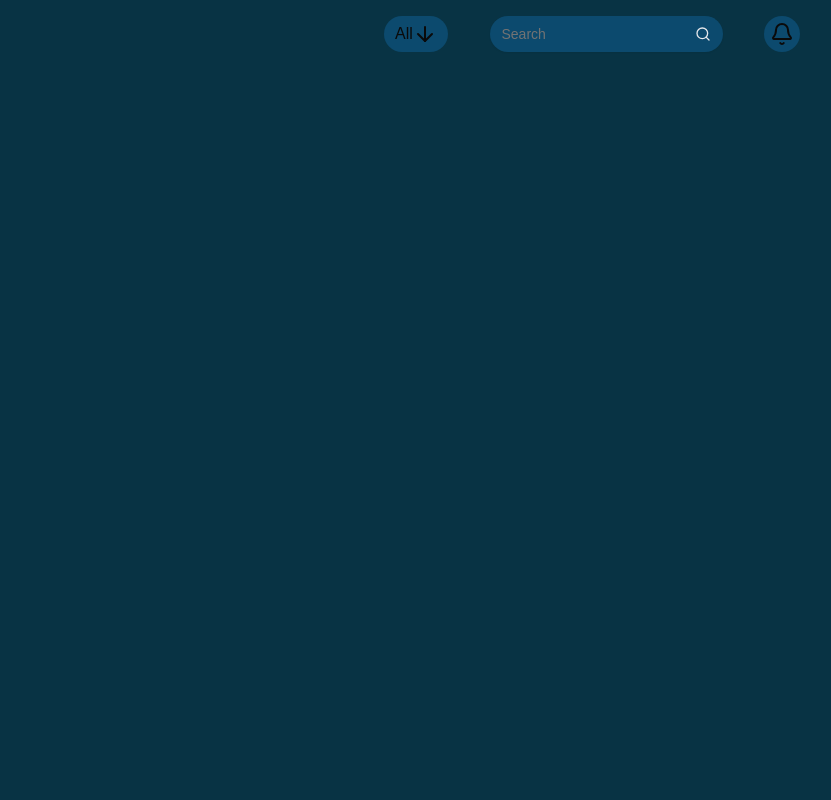
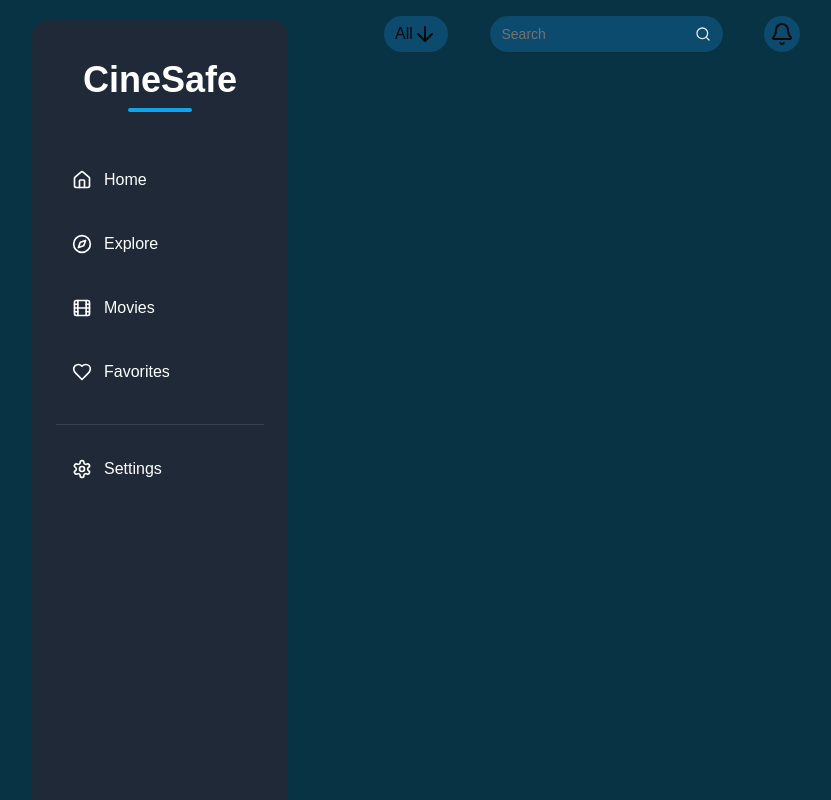
Before and after one commit to ZakariaElkhadir/CineSafe, a Next.js app: page / in a window 1280 px wide. Shown: the whole page, without its empty margins (48-879 px from the left). Built offline with nearby package versions, Linux system fonts and the light colour scheme.

Commit message:
Add sidebar navigation with icons and links to Home, Explore, Movies, Favorites, and Settings

```diff
--- a/app/page.tsx
+++ b/app/page.tsx
@@ -1,6 +1,6 @@
 "use client";
 import { SearchBar } from "../components/search-bar";
-import { Bell, ArrowDown } from "lucide-react";
+import { Bell, ArrowDown,  Home, Compass, Film, Heart, Settings } from "lucide-react";
 function page() {
   return (
     <>
@@ -21,6 +21,51 @@ function page() {
             </div>
           </div>
       </header>
+      <div className="flex text-center">
+  <nav className="w-64 min-h-screen bg-gray-800 text-white ml-20 -mt-12 rounded-2xl p-6 fixed">
+    <div className="mb-12">
+      <h1 className="text-4xl font-bold mt-4 mb-2">CineSafe</h1>
+      <div className="w-16 h-1 bg-sky-500 mx-auto rounded-full"></div>
+    </div>
+
+    <ul className="space-y-6">
+      <li>
+        <a href="#" className="flex items-center gap-3 px-4 py-2 hover:bg-gray-700 rounded-lg transition-all">
+          <Home size={20} />
+          <span>Home</span>
+        </a>
+      </li>
+      <li>
+        <a href="#" className="flex items-center gap-3 px-4 py-2 hover:bg-gray-700 rounded-lg transition-all">
+          <Compass size={20} />
+          <span>Explore</span>
+        </a>
+      </li>
+      <li>
+        <a href="#" className="flex items-center gap-3 px-4 py-2 hover:bg-gray-700 rounded-lg transition-all">
+          <Film size={20} />
+          <span>Movies</span>
+        </a>
+      </li>
+      <li>
+        <a href="#" className="flex items-center gap-3 px-4 py-2 hover:bg-gray-700 rounded-lg transition-all">
+          <Heart size={20} />
+          <span>Favorites</span>
+        </a>
+      </li>
+    </ul>
+
+    <div className=" pt-6 border-t border-gray-700 mt-8">
+      <a href="#" className="flex items-center gap-3 px-4 py-2 hover:bg-gray-700 rounded-lg transition-all">
+        <Settings size={20} />
+        <span>Settings</span>
+      </a>
+    </div>
+  </nav>
+  <main className="flex-1 p-4 ml-84">
+    {/* Main content */}
+  </main>
+</div>
     </>
   );
 }
```
